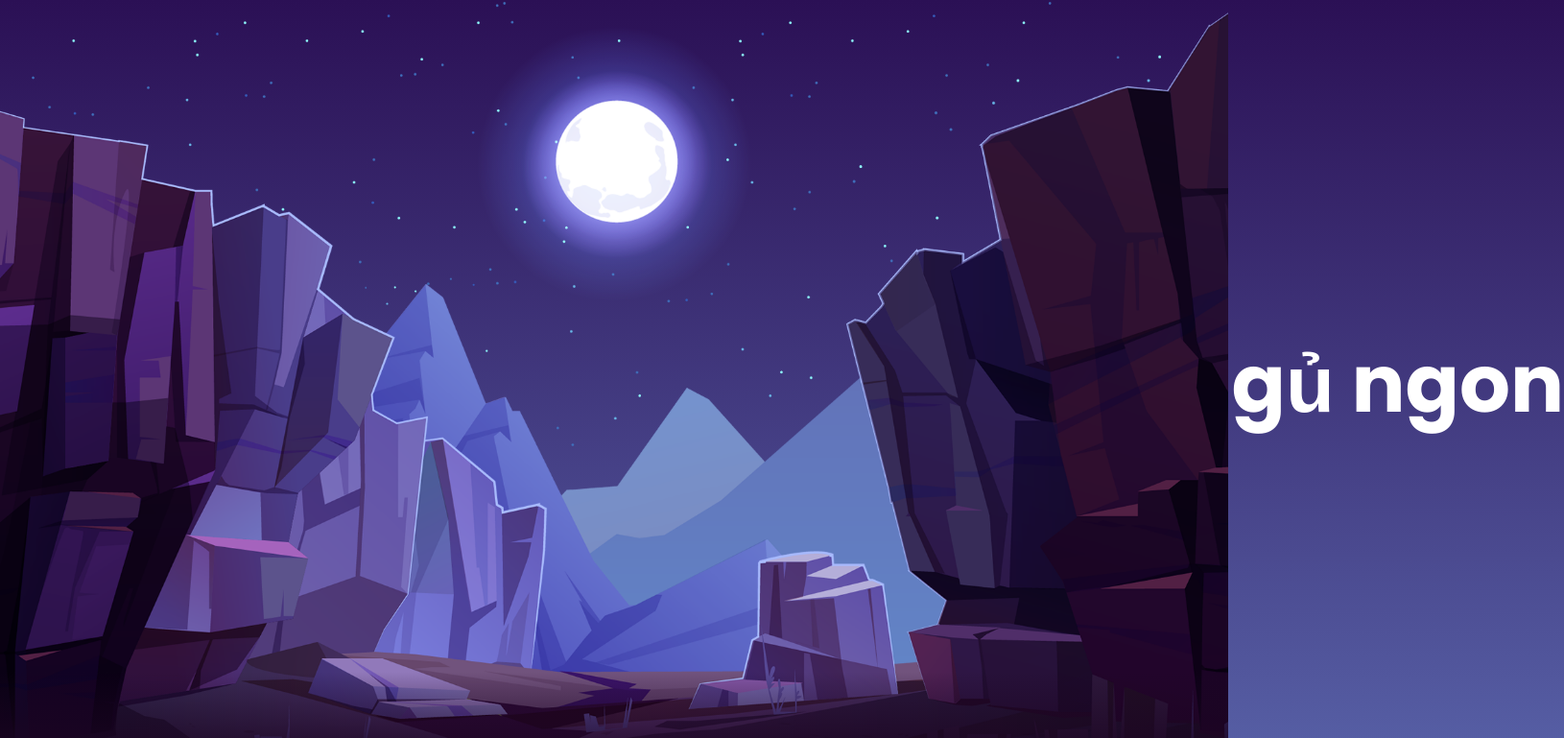
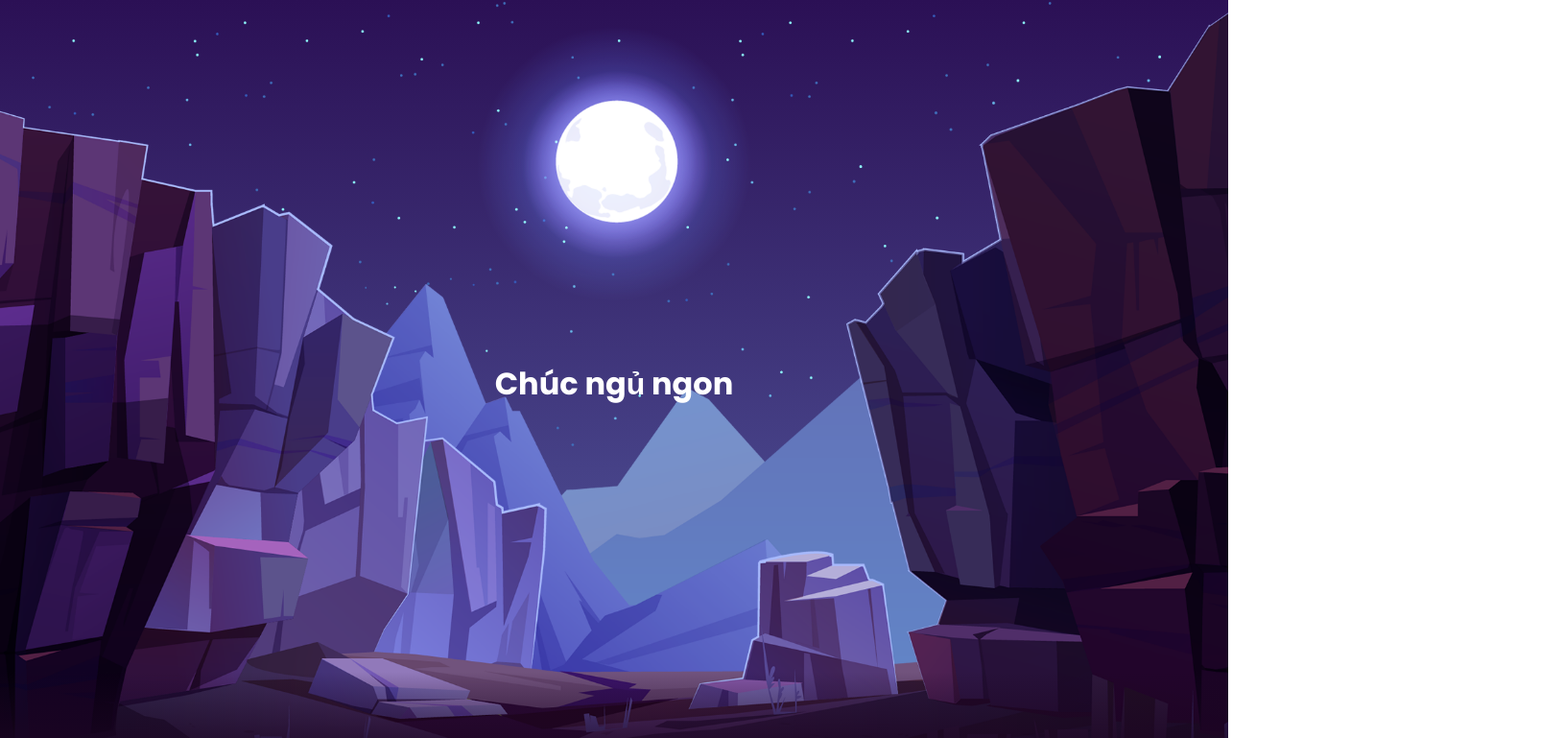
Before and after one commit to zemzembeo/goodnight, a plain HTML site: page index.html in a window 1280 px wide. Shown: the top 769 px of the page at 96% size, 1630 px wide, since content can reach past the window. Drawn offline with Linux system fonts and the light colour scheme.

Commit message:
update text

```diff
--- a/styles.css
+++ b/styles.css
@@ -98,10 +98,10 @@ section img#mountains_front {
 
 #text {
     position: absolute;
-    right: -350px;
+    /* right: -350px; */
     color: #fff;
     white-space: nowrap;
-    font-size: 6.5vw;
+    font-size: 2.5vw;
     z-index: 9;
 }
 
```
